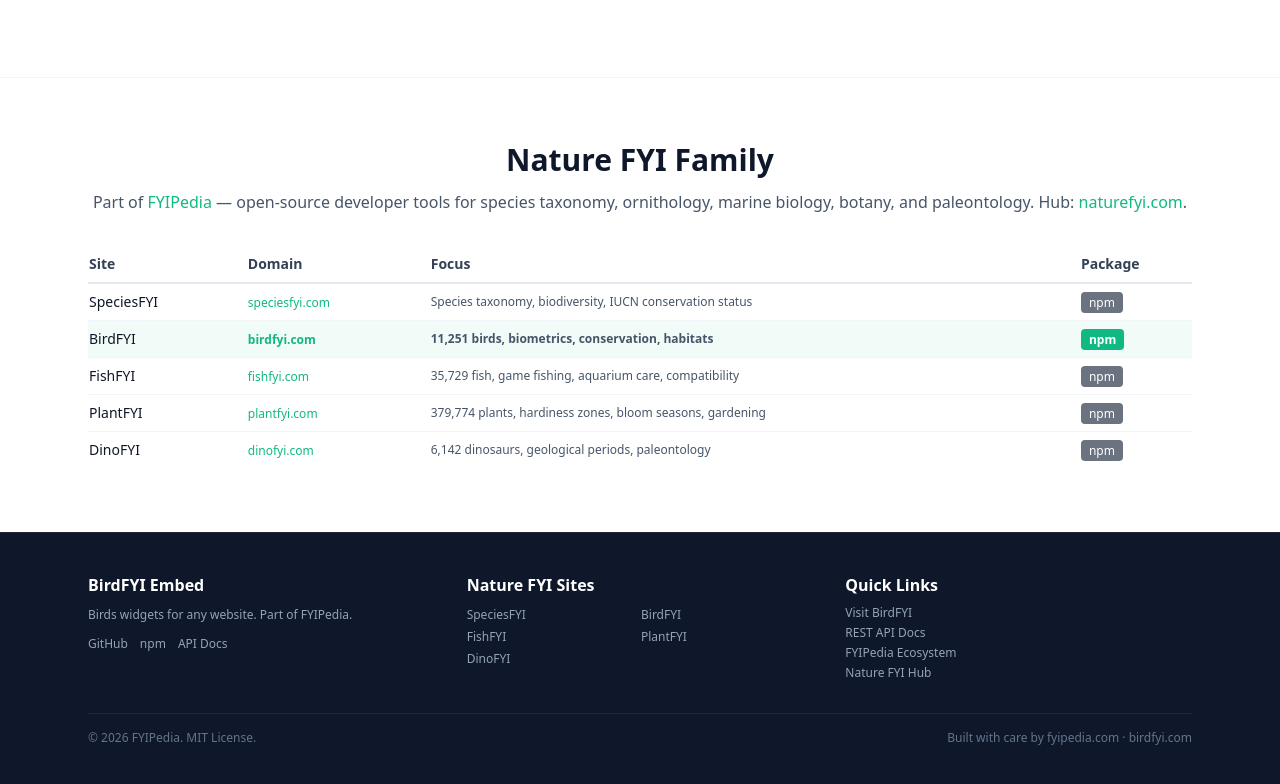
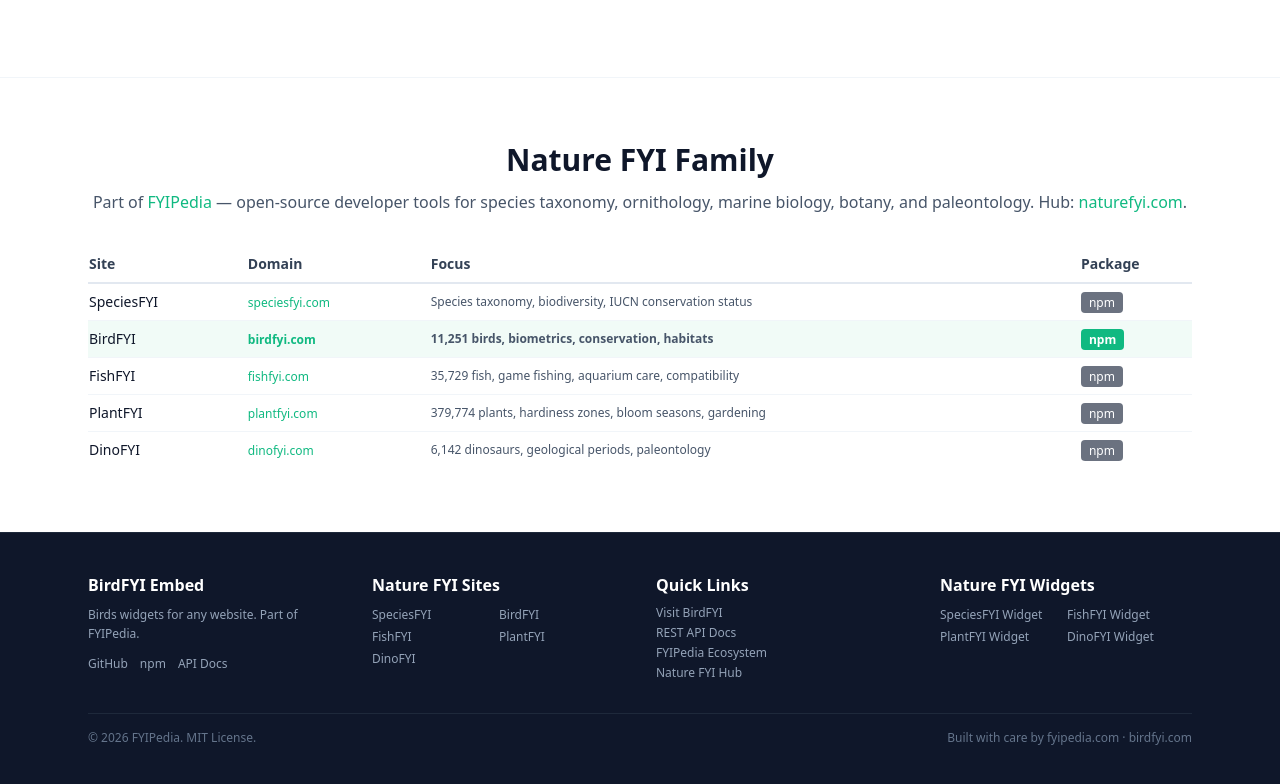
Before and after one commit to fyipedia/birdfyi-embed, a website: page docs/index.html in a window 1280 px wide. Shown: the part 3605-4389 px from the top of the page. Drawn offline with nearby package versions, Linux system fonts and the light colour scheme; a script that the page names is missing.

Commit message:
feat: add family widget cross-links in footer for SEO link equity

```diff
--- a/docs/index.html
+++ b/docs/index.html
@@ -380,7 +380,7 @@
   <!-- FOOTER -->
   <footer class="bg-slate-900 dark:bg-slate-950 text-slate-300 py-10 border-t border-slate-800">
     <div class="max-w-6xl mx-auto px-4 sm:px-6">
-      <div class="grid sm:grid-cols-3 gap-8 mb-8">
+      <div class="grid sm:grid-cols-4 gap-8 mb-8">
         <div>
           <h4 class="font-bold text-white mb-2">BirdFYI Embed</h4>
           <p class="text-xs text-slate-400 leading-relaxed mb-3">Birds widgets for any website. Part of <a href="https://fyipedia.com" class="hover:text-white" target="_blank" rel="noopener">FYIPedia</a>.</p>
@@ -409,6 +409,15 @@
             <li><a href="https://naturefyi.com" target="_blank" rel="noopener" class="text-slate-400 hover:text-white">Nature FYI Hub</a></li>
           </ul>
         </div>
+              <div>
+          <h4 class="font-bold text-white mb-2">Nature FYI Widgets</h4>
+          <div class="grid grid-cols-2 gap-0.5 text-xs">
+            <a href="https://widget.speciesfyi.com" target="_blank" rel="noopener" class="text-slate-400 hover:text-white py-0.5">SpeciesFYI Widget</a>
+            <a href="https://widget.fishfyi.com" target="_blank" rel="noopener" class="text-slate-400 hover:text-white py-0.5">FishFYI Widget</a>
+            <a href="https://widget.plantfyi.com" target="_blank" rel="noopener" class="text-slate-400 hover:text-white py-0.5">PlantFYI Widget</a>
+            <a href="https://widget.dinofyi.com" target="_blank" rel="noopener" class="text-slate-400 hover:text-white py-0.5">DinoFYI Widget</a>
+          </div>
+        </div>
       </div>
       <div class="border-t border-slate-800 pt-4 flex flex-col sm:flex-row justify-between gap-2 text-xs text-slate-500">
         <span>&copy; <span x-text="new Date().getFullYear()"></span> FYIPedia. MIT License.</span>
```
